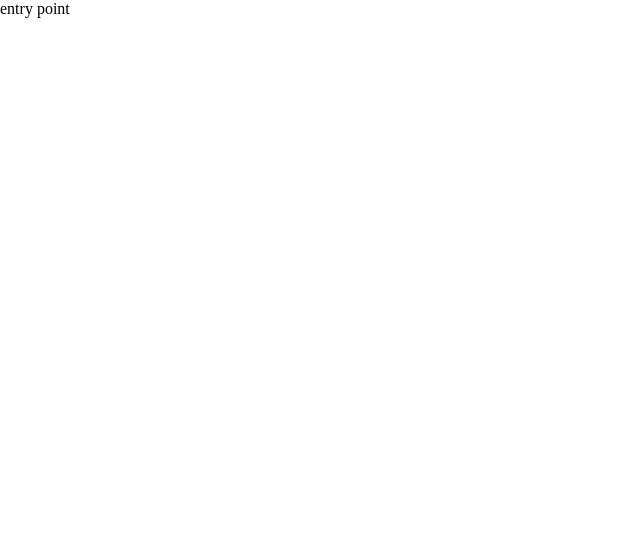
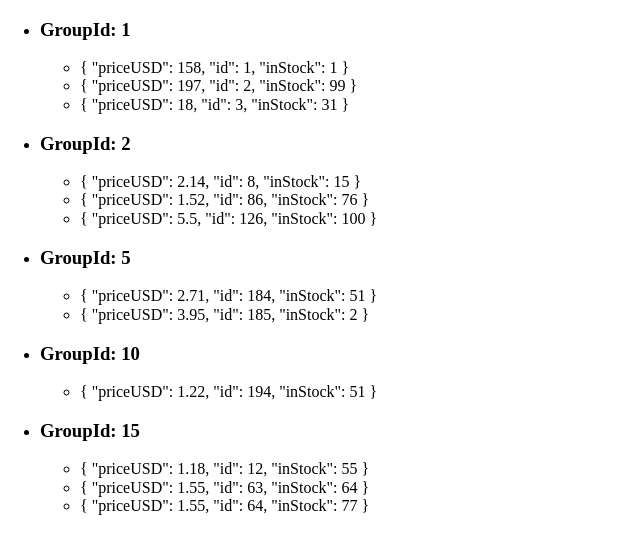
Before and after one commit to Akella13/4people, a Vue app: page / in a window 1280 px wide. Shown: the top 554 px of the page, without its empty margins (0-640 px from the left). Built offline with nearby package versions, Linux system fonts and the light colour scheme.

Commit message:
feat: goods

```diff
--- a/src/App.vue
+++ b/src/App.vue
@@ -1,12 +1,16 @@
 <template>
-  entry point
+  <main>
+    <Catalogue />
+  </main>
 </template>
 
 <script>
+import Catalogue from '@/components/Catalogue';
 
 export default {
   name: 'App',
   components: {
-  }
+    Catalogue,
+  },
 }
 </script>
--- /dev/null
+++ b/src/components/Catalogue.vue
@@ -0,0 +1,53 @@
+<template>
+  <section>
+    <ul>
+      <li v-for="group in groupedGoods" :key="group.id">
+        <h3>GroupId: {{ group.id }}</h3>
+        <ul>
+          <li v-for="(good, index) in group.goods" :key="index">
+            {{ good }}
+          </li>
+        </ul>
+      </li>
+    </ul>
+  </section>
+</template>
+
+<script>
+import goods from '/task/data.json';
+
+export default {
+  data() {
+    return {
+      goods: goods.Value.Goods.map(el => {
+        return {
+          priceUSD: el.C,
+          groupId: el.G,
+          id: el.T,
+          inStock: el.P,
+        };
+      }),
+    };
+  },
+  computed: {
+    groupedGoods() {
+      return this.goods.reduce((acc, curVal) => {
+        const { groupId, ...good } = curVal;
+        // find existing group
+        const group = acc.find(({ id }) => id === groupId);
+        // add good to this group
+        if (group) {
+          group.goods.push(good);
+        // else create new group with this good
+        } else {
+          acc.push({
+            id: groupId,
+            goods: [ good ],
+          })
+        }
+        return acc;
+      }, [])
+    },
+  },
+}
+</script>
```
